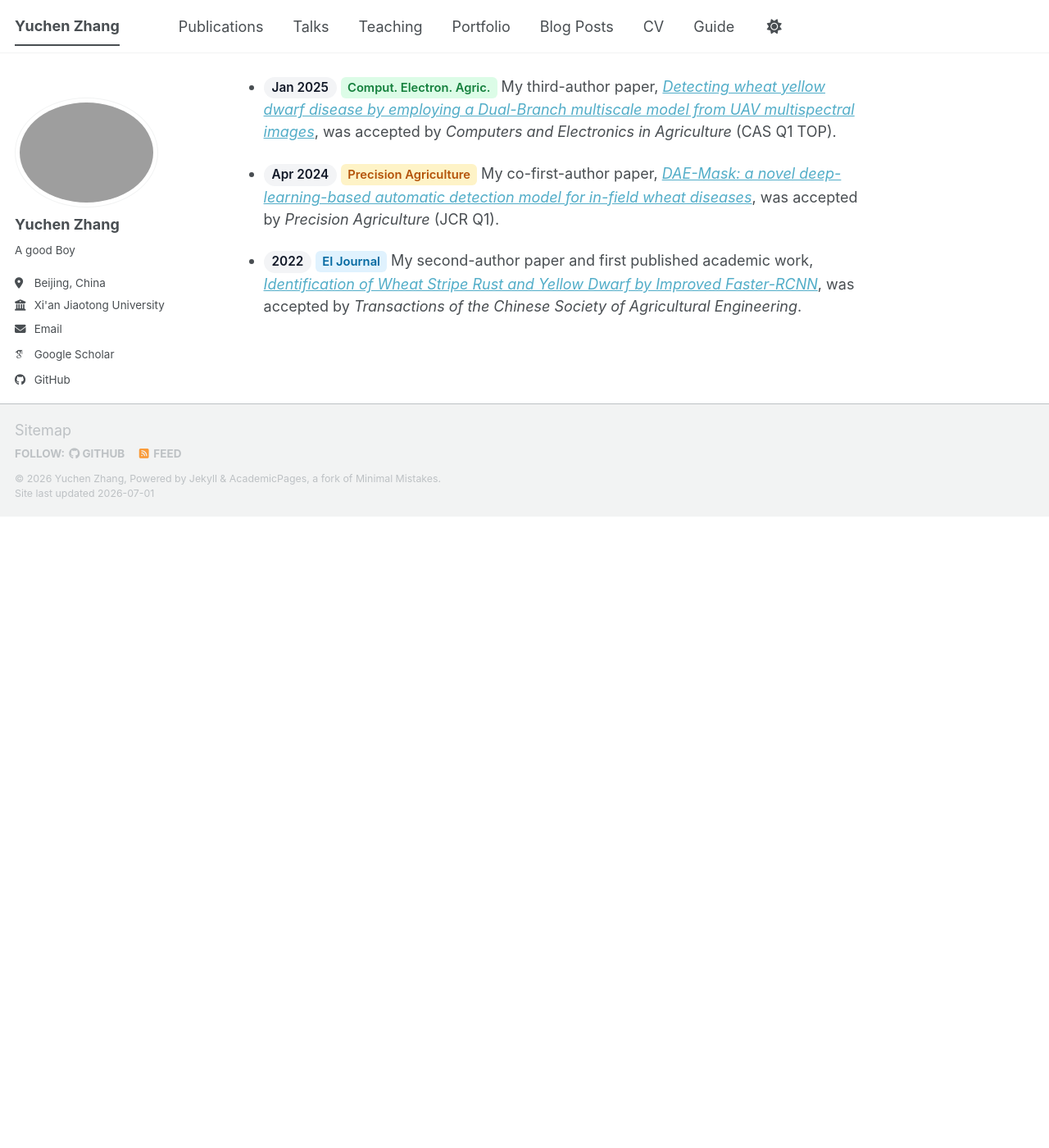
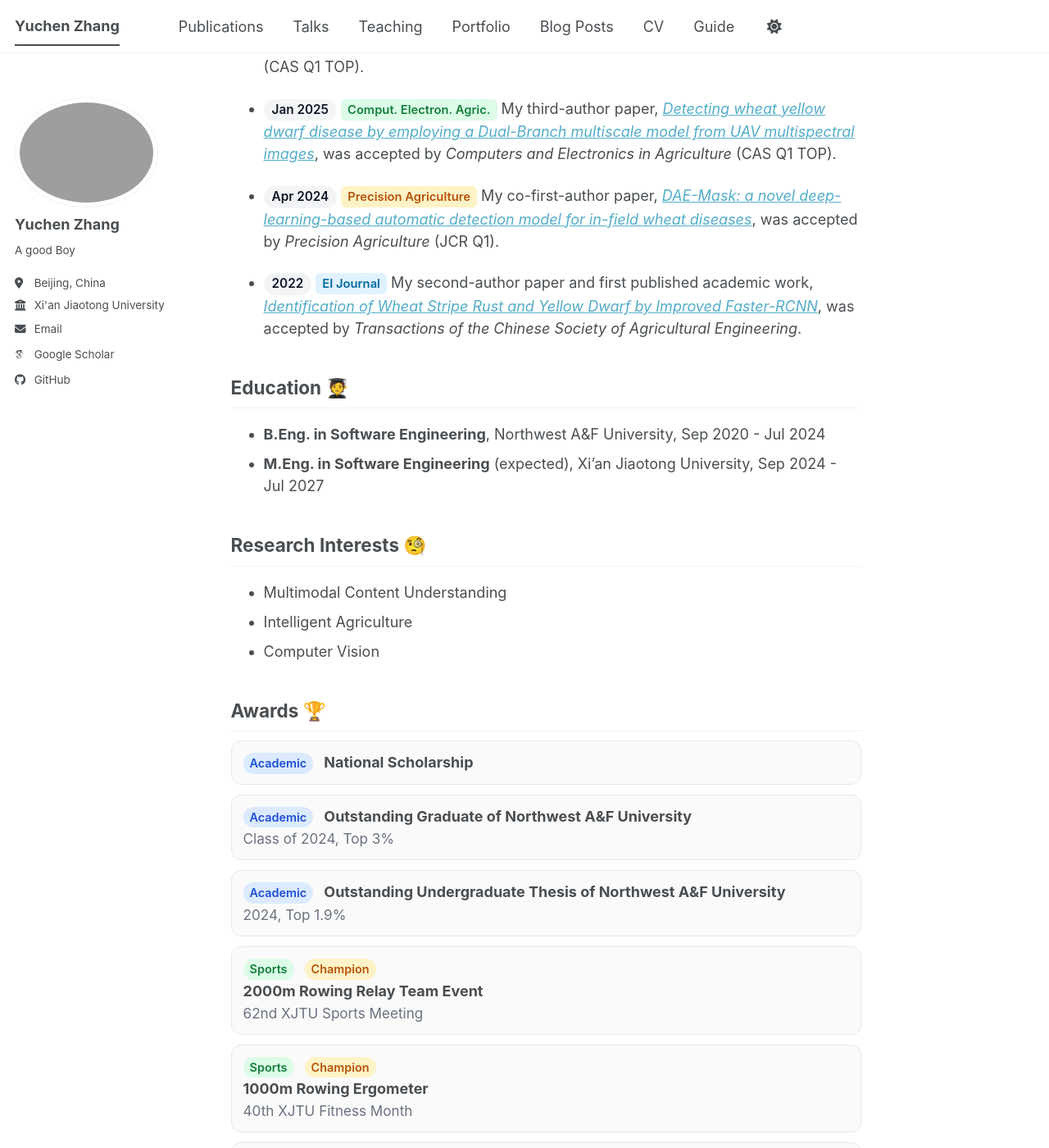
Before and after one commit to YcZhangSing/YcZhangSing.github.io, a Jekyll site: the page built from _pages/about.md, in a window 1280 px wide and 1400 px high, scrolled down 869 px. Shown: the whole window at 82% size. Built offline with Jekyll 4.4.1, drawn with Linux system fonts in a browser that asks for light colours; some web fonts are replaced; a script bundle is joined from its source files by our own code; library files that are not in the unit come from our copies; before the commit the page ends 1499 px from its top, so only the background shows below that; some of the changed text lies outside the part shown.

Commit message:
add awards

```diff
--- a/_pages/about.md
+++ b/_pages/about.md
@@ -43,3 +43,64 @@ I am currently advised by [Prof. Li Zhu](https://gr.xjtu.edu.cn/web/zhuli) at Xi
 - <span style="display:inline-block; padding:2px 10px; border-radius:999px; background:#f3f4f6; color:#111827; font-size:0.85em; font-weight:600;">2022</span>
   <span style="display:inline-block; padding:2px 8px; border-radius:6px; background:#e0f2fe; color:#0369a1; font-size:0.82em; font-weight:600;">EI Journal</span>
   My second-author paper and first published academic work, [*Identification of Wheat Stripe Rust and Yellow Dwarf by Improved Faster-RCNN*](https://tcsae.org/cn/article/Y2022/I17/176), was accepted by *Transactions of the Chinese Society of Agricultural Engineering*.
+
+
+## Education 🧑‍🎓
+
+- **B.Eng. in Software Engineering**, Northwest A&F University, Sep 2020 - Jul 2024
+- **M.Eng. in Software Engineering** (expected), Xi'an Jiaotong University, Sep 2024 - Jul 2027
+
+## Research Interests 🧐
+
+- Multimodal Content Understanding
+- Intelligent Agriculture
+- Computer Vision
+
+
+## Awards 🏆
+
+<ul style="list-style:none; padding-left:0; margin:0;">
+  <li style="margin:0 0 12px 0; padding:12px 14px; border:1px solid #e5e7eb; border-radius:12px; background:#fafafa;">
+    <span style="display:inline-block; margin-right:8px; padding:2px 8px; border-radius:999px; background:#dbeafe; color:#1d4ed8; font-size:0.8em; font-weight:600;">Academic</span>
+    <strong>National Scholarship</strong>
+  </li>
+  <li style="margin:0 0 12px 0; padding:12px 14px; border:1px solid #e5e7eb; border-radius:12px; background:#fafafa;">
+    <span style="display:inline-block; margin-right:8px; padding:2px 8px; border-radius:999px; background:#dbeafe; color:#1d4ed8; font-size:0.8em; font-weight:600;">Academic</span>
+    <strong>Outstanding Graduate of Northwest A&amp;F University</strong><br>
+    <span style="color:#6b7280; font-size:0.95em;">Class of 2024, Top 3%</span>
+  </li>
+  <li style="margin:0 0 12px 0; padding:12px 14px; border:1px solid #e5e7eb; border-radius:12px; background:#fafafa;">
+    <span style="display:inline-block; margin-right:8px; padding:2px 8px; border-radius:999px; background:#dbeafe; color:#1d4ed8; font-size:0.8em; font-weight:600;">Academic</span>
+    <strong>Outstanding Undergraduate Thesis of Northwest A&amp;F University</strong><br>
+    <span style="color:#6b7280; font-size:0.95em;">2024, Top 1.9%</span>
+  </li>
+  <li style="margin:0 0 12px 0; padding:12px 14px; border:1px solid #e5e7eb; border-radius:12px; background:#fafafa;">
+    <span style="display:inline-block; margin-right:8px; padding:2px 8px; border-radius:999px; background:#dcfce7; color:#15803d; font-size:0.8em; font-weight:600;">Sports</span>
+    <span style="display:inline-block; padding:2px 8px; border-radius:999px; background:#fef3c7; color:#b45309; font-size:0.8em; font-weight:600;">Champion</span><br>
+    <strong>2000m Rowing Relay Team Event</strong><br>
+    <span style="color:#6b7280; font-size:0.95em;">62nd XJTU Sports Meeting</span>
+  </li>
+  <li style="margin:0 0 12px 0; padding:12px 14px; border:1px solid #e5e7eb; border-radius:12px; background:#fafafa;">
+    <span style="display:inline-block; margin-right:8px; padding:2px 8px; border-radius:999px; background:#dcfce7; color:#15803d; font-size:0.8em; font-weight:600;">Sports</span>
+    <span style="display:inline-block; padding:2px 8px; border-radius:999px; background:#fef3c7; color:#b45309; font-size:0.8em; font-weight:600;">Champion</span><br>
+    <strong>1000m Rowing Ergometer</strong><br>
+    <span style="color:#6b7280; font-size:0.95em;">40th XJTU Fitness Month</span>
+  </li>
+  <li style="margin:0 0 12px 0; padding:12px 14px; border:1px solid #e5e7eb; border-radius:12px; background:#fafafa;">
+    <span style="display:inline-block; margin-right:8px; padding:2px 8px; border-radius:999px; background:#dcfce7; color:#15803d; font-size:0.8em; font-weight:600;">Sports</span>
+    <span style="display:inline-block; padding:2px 8px; border-radius:999px; background:#e5e7eb; color:#4b5563; font-size:0.8em; font-weight:600;">Runner-up</span><br>
+    <strong>1-Minute Timed Rowing Ergometer</strong><br>
+    <span style="color:#6b7280; font-size:0.95em;">40th XJTU Fitness Month</span>
+  </li>
+  <li style="margin:0 0 12px 0; padding:12px 14px; border:1px solid #e5e7eb; border-radius:12px; background:#fafafa;">
+    <span style="display:inline-block; margin-right:8px; padding:2px 8px; border-radius:999px; background:#dcfce7; color:#15803d; font-size:0.8em; font-weight:600;">Sports</span>
+    <span style="display:inline-block; padding:2px 8px; border-radius:999px; background:#fde68a; color:#92400e; font-size:0.8em; font-weight:600;">Third Place</span><br>
+    <strong>80kg Bench Press Repetition Event</strong><br>
+    <span style="color:#6b7280; font-size:0.95em;">Innovation Harbor-Oxen Competition</span>
+  </li>
+  <li style="margin:0; padding:12px 14px; border:1px solid #e5e7eb; border-radius:12px; background:#fafafa;">
+    <span style="display:inline-block; margin-right:8px; padding:2px 8px; border-radius:999px; background:#ede9fe; color:#6d28d9; font-size:0.8em; font-weight:600;">Leadership</span>
+    <strong>Multiple Honors</strong><br>
+    <span style="color:#6b7280; font-size:0.95em;">Including Outstanding Graduate Student Cadre, Outstanding Student Cadre, and Outstanding University Student</span>
+  </li>
+</ul>
```
Also changed, not shown: other parts of _pages/about.md (+1 -1 lines), images/2nd_prize.png (added), images/IMG_0976.jpg (added), images/IMG_0977.jpg (added), images/champion.png (added), images/截屏2026-05-27 22.18.46 22.49.04.png (added), 2 other files.
